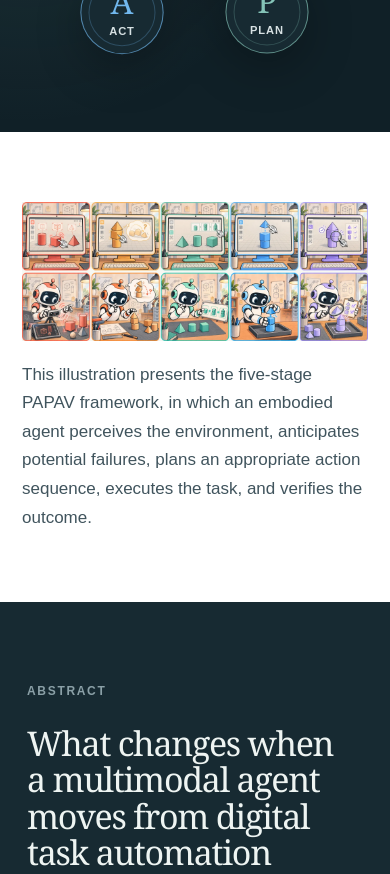
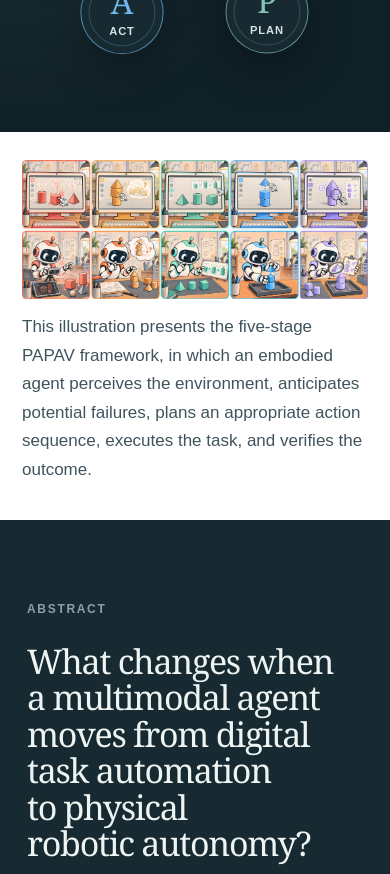
Before and after one commit to seizethe-day/PAPAV, a Next.js app: page / in a window 390 px wide. Shown: the part 1200-2074 px from the top of the page. Built offline with nearby package versions, Linux system fonts and the light colour scheme; no server answers.

Commit message:
Add files via upload

```diff
--- a/app/globals.css
+++ b/app/globals.css
@@ -36,6 +36,8 @@ a { color: inherit; text-decoration: none; }
 .scroll-progress { position: fixed; z-index: 100; top: 0; left: 0; width: 100%; height: 3px; pointer-events: none; transform: scaleX(var(--page-progress,0)); transform-origin: left center; background: linear-gradient(90deg,#f57c6e 0 20%,#f2b56f 20% 40%,#84c3b7 40% 60%,#71b7ed 60% 80%,#8f78dc 80%); box-shadow: 0 0 18px rgba(113,183,237,.45); }
 .motion-ready .motion-item, .motion-ready .motion-stagger { opacity: 0; filter: blur(9px); transform: translate3d(0,52px,0) scale(.985); transition: opacity .9s cubic-bezier(.2,.75,.2,1) var(--motion-delay,0ms),transform 1.05s cubic-bezier(.16,1,.3,1) var(--motion-delay,0ms),filter .9s ease var(--motion-delay,0ms); will-change: opacity,transform,filter; }
 .motion-ready .motion-item.is-visible, .motion-ready .motion-stagger.is-visible { opacity: 1; filter: blur(0); transform: translate3d(0,0,0) scale(1); }
+.motion-ready .teaser-section .motion-item { filter: blur(3px); transform: translate3d(0,22px,0); transition-duration: .7s,.85s,.7s; }
+.motion-ready .teaser-section .motion-item.is-visible { filter: blur(0); transform: translate3d(0,0,0); }
 
 .site-nav {
   position: fixed;
@@ -178,9 +180,9 @@ h1 { margin: 0; letter-spacing: -.045em; }
 .abstract-copy { align-self: center; padding: 28px 0; border-top: 1px solid rgba(255,255,255,.18); border-bottom: 1px solid rgba(255,255,255,.18); }
 .abstract-copy p { margin: 0; color: #cfdbdd; font-size: var(--type-body); line-height: 1.68; }
 .abstract-copy p + p { margin-top: 17px; }
-.teaser-section { margin: 0; padding: 104px clamp(24px,7vw,108px); scroll-margin-top: 68px; background: #fff; }
+.teaser-section { margin: 0; padding: 32px clamp(24px,7vw,108px) 48px; scroll-margin-top: 68px; background: #fff; }
 .teaser-section img { display: block; width: 100%; height: auto; }
-.teaser-section figcaption { margin: 20px 0 0; color: var(--muted); font: 400 var(--type-lead)/1.68 var(--font-ui); }
+.teaser-section figcaption { margin: 16px 0 0; color: var(--muted); font: 400 var(--type-lead)/1.68 var(--font-ui); }
 
 .section-heading-row, .benchmark-intro { display: grid; grid-template-columns: 1.08fr .92fr; gap: clamp(48px,7vw,108px); align-items: end; }
 .section-heading-row h2, .benchmark-intro h2, .domains-copy h2, .challenge-title-wrap h2 { margin: 25px 0 0; font: 400 var(--type-section)/1.06 var(--font-display); letter-spacing: -.04em; }
@@ -811,7 +813,8 @@ footer > a:last-child { justify-self: end; }
   .capability-cards { grid-template-columns: 1fr; margin-top: 50px; }
   .capability-cards article, .capability-cards article:last-child { grid-column: auto; min-height: 315px; }
   .cap-letter { margin-top: 35px; }
-  .teaser-section { padding: 70px 22px; }
+  .teaser-section { padding: 28px 22px 36px; }
+  .teaser-section figcaption { margin-top: 14px; }
   .comparison-section { padding: 86px 22px 96px; }
   .comparison-tabs { display: flex; overflow-x: auto; margin-top: 50px; }
   .comparison-tabs button { min-width: 155px; }
--- a/app/immersive-motion.tsx
+++ b/app/immersive-motion.tsx
@@ -27,7 +27,7 @@ export default function ImmersiveMotion() {
     }, { threshold: 0.13, rootMargin: '0px 0px -8% 0px' });
 
     const revealTargets = new Set<Element>();
-    document.querySelectorAll('main > section:not(.hero)').forEach((section) => {
+    document.querySelectorAll('main > section:not(.hero), main > figure.teaser-section').forEach((section) => {
       section.classList.add('motion-chapter');
       Array.from(section.children).forEach((child, index) => {
         child.classList.add('motion-item');
```
